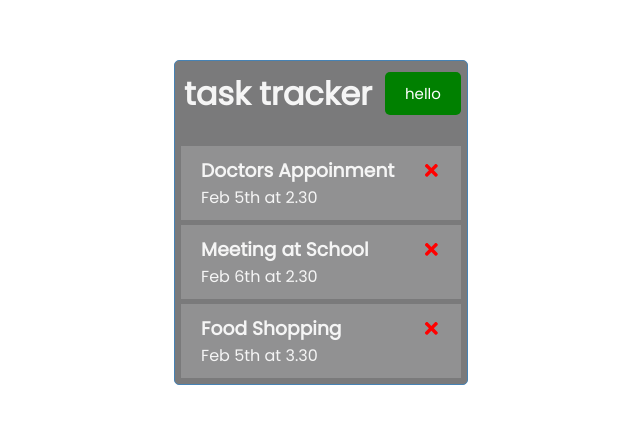
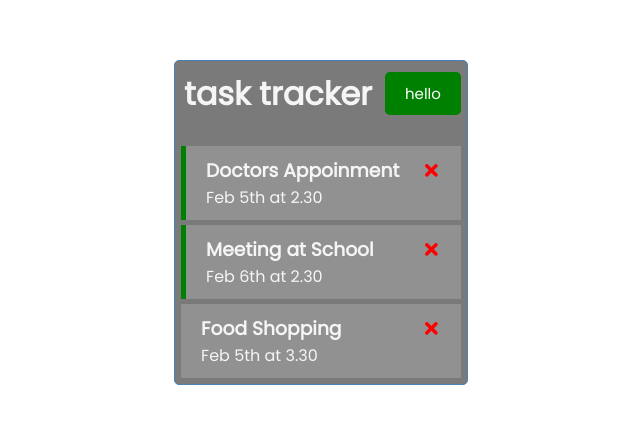
Before and after one commit to iamabdulkarim/React-task-tracker, a React (Create React App) app: page / in a window 1280 px wide. Shown: the part 178-602 px from the top of the page, without its empty margins (319-959 px from the left). Built offline with nearby package versions, Linux system fonts and the light colour scheme.

Commit message:
Toggle reminder & conditional styling

```diff
--- a/src/App.js
+++ b/src/App.js
@@ -27,10 +27,15 @@ function App() {
     setTasks(tasks.filter((task)=> task.id !== id))
   }
 
+  const onToggleReminder = (id) => {
+    // console.log(id);
+    setTasks(tasks.map((task) => task.id === id ? {...task, reminder:!task.reminder} : task))
+  }
+
   return (
     <div className='container'>
       <Header />
-      {tasks.length > 0 ? (<Tasks tasks={tasks} onDelete={onDelete}/>) : 'No Task To Show '}
+      {tasks.length > 0 ? (<Tasks tasks={tasks} onDelete={onDelete} onTasksToggle={onToggleReminder}/>) : 'No Task To Show '}
 
     </div>
 
--- a/src/components/Task.js
+++ b/src/components/Task.js
@@ -1,8 +1,8 @@
 import { FaTimes } from "react-icons/fa";
 
-const Task = ({task,onDelete}) => {
+const Task = ({task,onDelete,onTaskToggle}) => {
   return (
-    <div className="task">
+    <div className={`task  ${task.reminder ? 'reminder' : ''}`} onDoubleClick={()=>onTaskToggle(task.id)}>
       <h3>{task.text} <FaTimes style={{color:'red',cursor:'pointrer'}} onClick={() => onDelete(task.id)}/> </h3>
       <p>{task.day}</p>
     </div>
--- a/src/components/Tasks.js
+++ b/src/components/Tasks.js
@@ -1,10 +1,10 @@
 import Task from './Task'
-const Tasks = ({tasks,onDelete}) => {
+const Tasks = ({tasks,onDelete,onTasksToggle}) => {
 
   return (
     <>
      {tasks.map((task) => (
-       <Task key={task.id} task={task} onDelete={onDelete}/>
+       <Task key={task.id} task={task} onDelete={onDelete} onTaskToggle={onTasksToggle}/>
       ))}
     </>
   )
```
